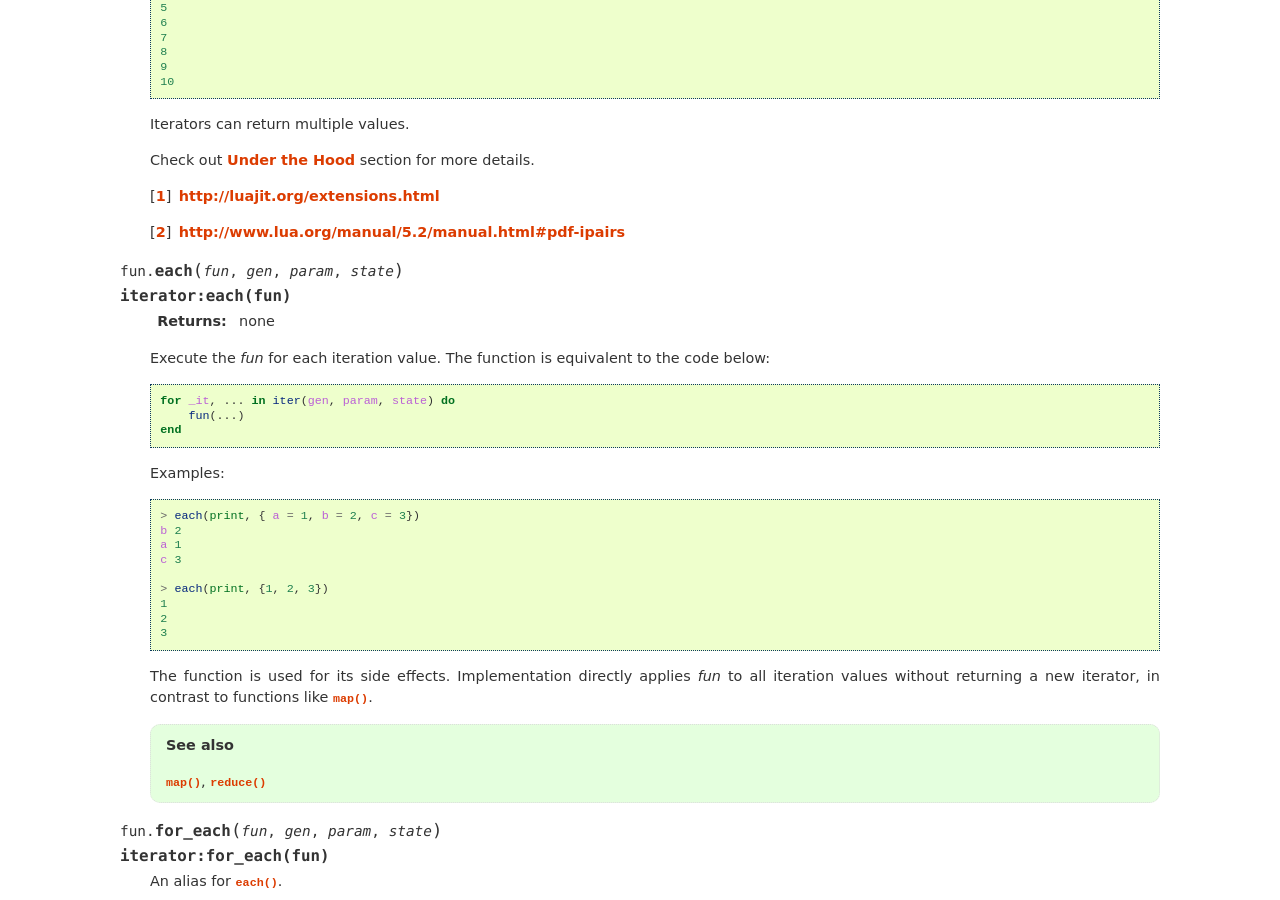
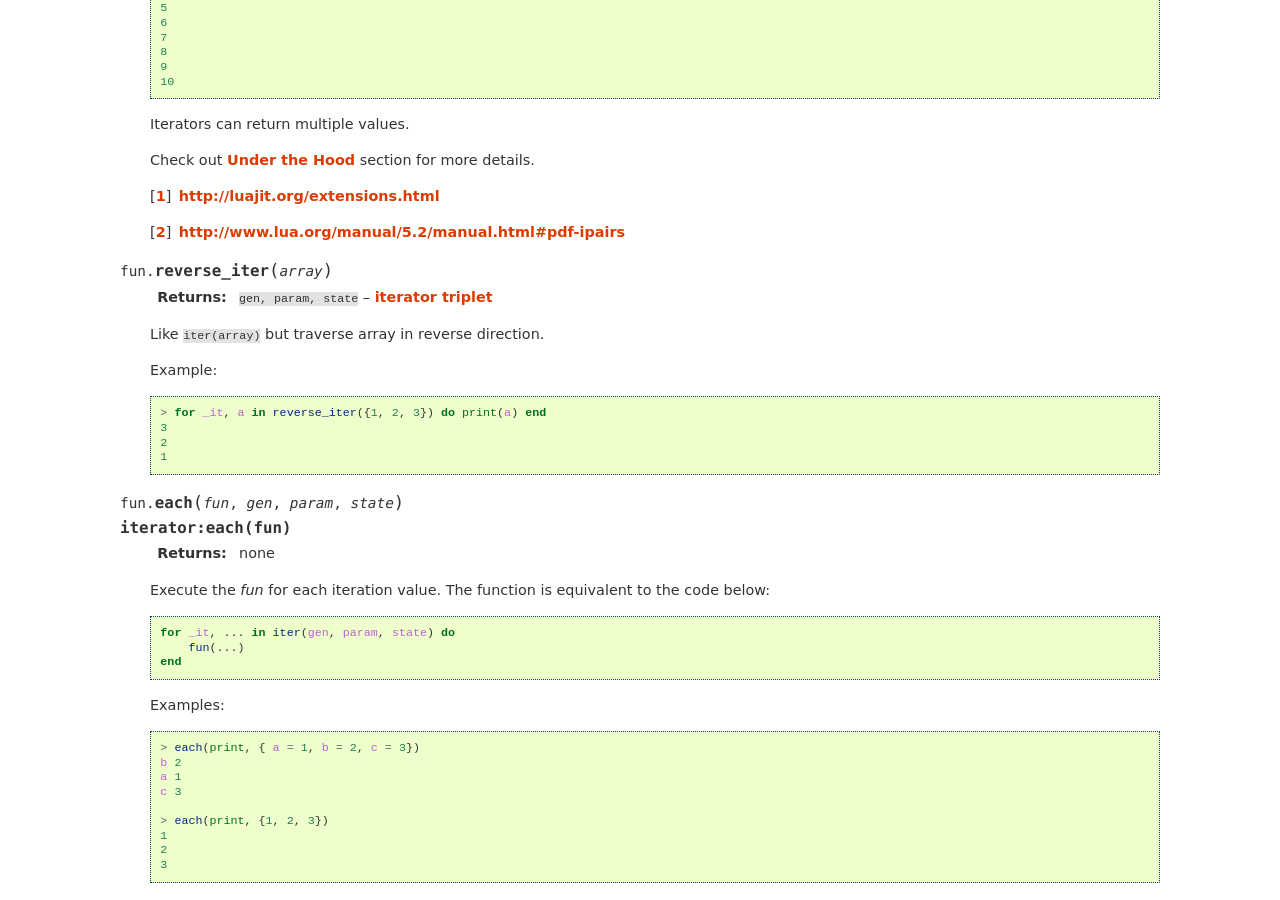
Before and after one commit to luafun/luafun, a Sphinx documentation site: the page built from doc/basic.rst, in a window 1280 px wide and 900 px high, scrolled down 1302 px. Built offline with Sphinx 7.4.7, drawn with Linux system fonts in a browser that asks for light colours.

Commit message:
Added reverse_iter
with tests and docs

```diff
--- a/doc/basic.rst
+++ b/doc/basic.rst
@@ -96,6 +96,21 @@ The section contains functions to create iterators from Lua objects.
    .. [#luajit_lua52compat] http://luajit.org/extensions.html
    .. [#lua52_ipairs] http://www.lua.org/manual/5.2/manual.html#pdf-ipairs
 
+.. function:: reverse_iter(array)
+
+   :returns: ``gen, param, state`` -- :ref:`iterator triplet <iterator_triplet>`
+
+   Like ``iter(array)`` but traverse array in reverse direction.
+
+   Example:
+
+   .. code-block:: lua
+
+    > for _it, a in reverse_iter({1, 2, 3}) do print(a) end
+    3
+    2
+    1
+
 .. function:: each(fun, gen, param, state)
               iterator:each(fun)
 
```
Also changed, not shown: 2 other files.
